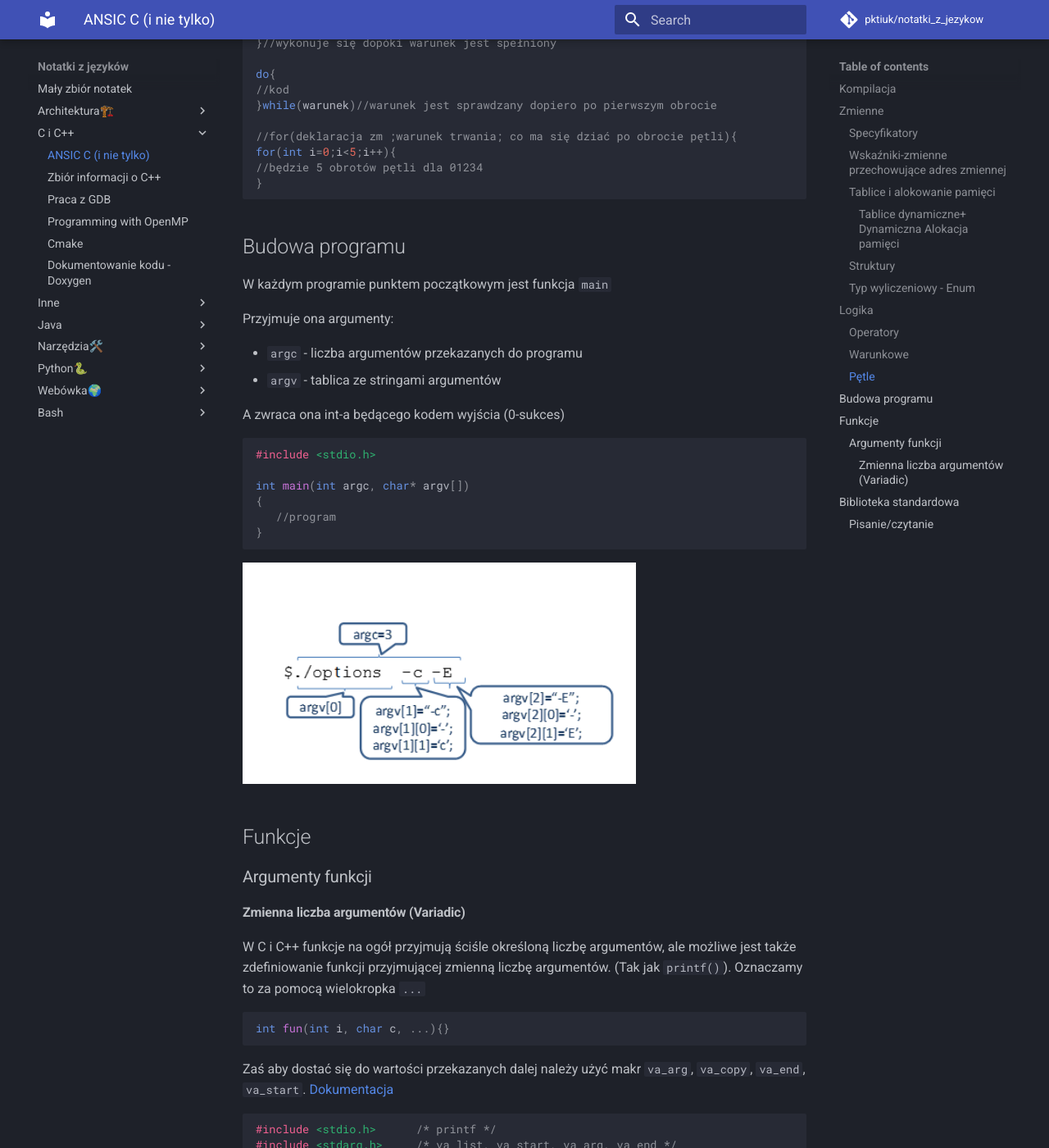
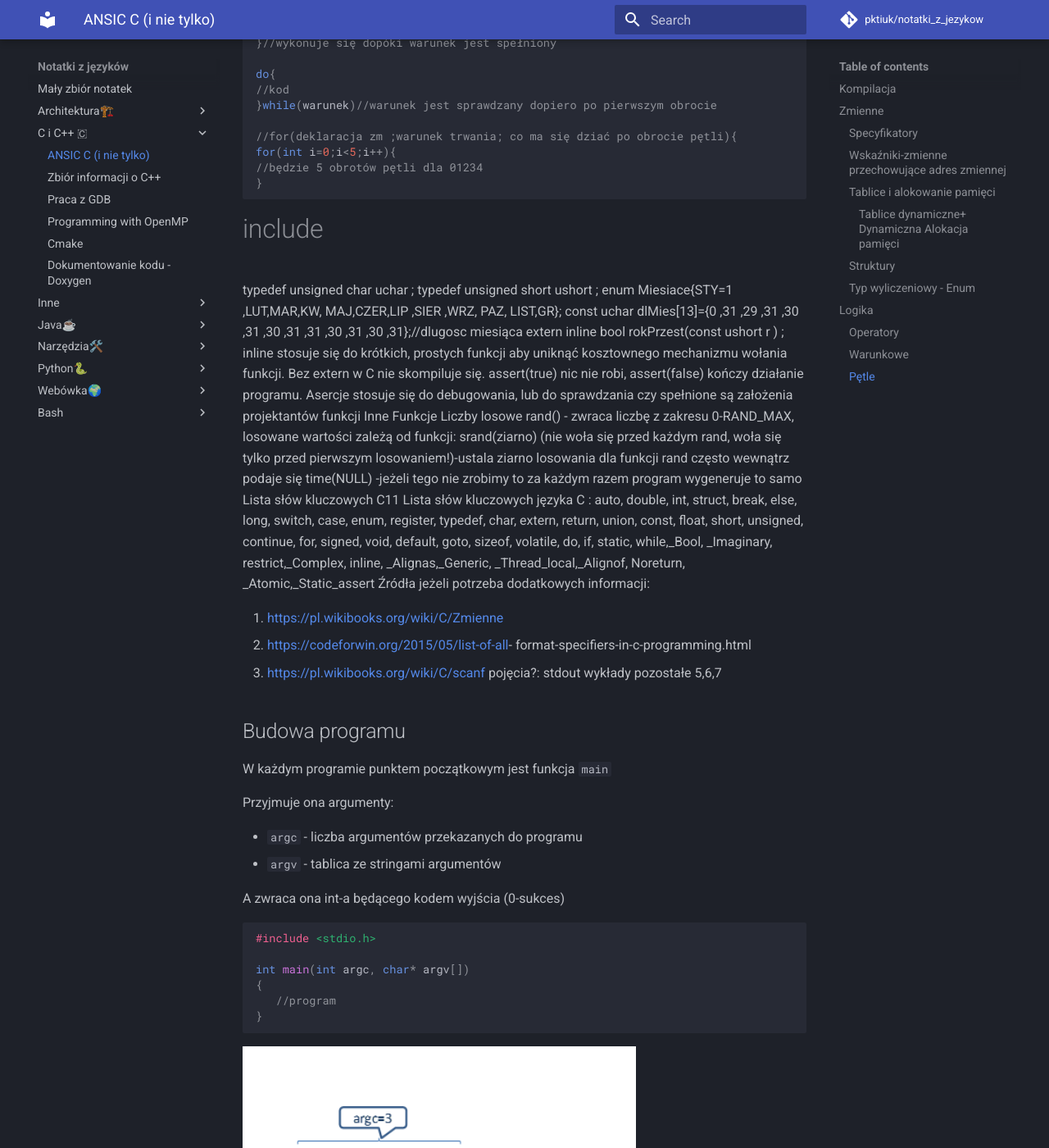
Before and after one commit to pktiuk/notatki_z_jezykow, an MkDocs documentation site: the page built from docs/C i C++ 🇨/0_C.md, in a window 1280 px wide and 1400 px high, scrolled down 6784 px. Shown: the whole window at 82% size. Built offline with MkDocs 1.6.1 and Material for MkDocs 9.7.7, drawn with Linux system fonts in a browser that asks for light colours; comment, search, counter and statistics services are not loaded.

Commit message:
Add Emojis

````diff
--- a/docs/C i C++/0_C.md
+++ b/docs/C i C++ 🇨/0_C.md
@@ -322,6 +322,46 @@
 }
 ```
 
+# include<assert.h>
+
+typedef unsigned char uchar ;
+typedef unsigned short ushort ;
+enum Miesiace{STY=1 ,LUT,MAR,KW, MAJ,CZER,LIP ,SIER
+,WRZ, PAZ, LIST,GR};
+const uchar dlMies[13]={0 ,31 ,29 ,31 ,30 ,31 ,30 ,31
+,31 ,30 ,31 ,30 ,31};//dlugosc miesiąca
+extern inline bool rokPrzest(const ushort r ) ;
+inline stosuje się do krótkich, prostych funkcji aby uniknąć kosztownego
+mechanizmu wołania funkcji. Bez
+extern w C nie skompiluje się. assert(true) nic nie robi, assert(false) kończy
+działanie programu. Asercje
+stosuje się do debugowania, lub do sprawdzania czy spełnione są założenia
+projektantów funkcji
+Inne Funkcje
+Liczby losowe
+rand() - zwraca liczbę z zakresu 0-RAND_MAX, losowane wartości
+zależą od funkcji:
+srand(ziarno) (nie woła się przed każdym rand, woła się tylko przed
+pierwszym losowaniem!)-ustala ziarno losowania dla funkcji rand często
+wewnątrz podaje się time(NULL) -jeżeli tego nie zrobimy to za każdym
+razem program wygeneruje to samo
+Lista słów kluczowych C11
+Lista słów kluczowych języka C :
+auto, double, int, struct, break, else, long, switch,
+case, enum, register, typedef, char, extern, return,
+union, const, float, short, unsigned, continue, for,
+signed, void, default, goto, sizeof, volatile, do, if,
+static, while,\_Bool, \_Imaginary, restrict,\_Complex,
+inline, \_Alignas,\_Generic, \_Thread_local,\_Alignof,
+Noreturn, \_Atomic,\_Static_assert
+Źródła jeżeli potrzeba dodatkowych informacji:
+
+1. <https://pl.wikibooks.org/wiki/C/Zmienne>
+2. <https://codeforwin.org/2015/05/list-of-all>-
+   format-specifiers-in-c-programming.html
+3. <https://pl.wikibooks.org/wiki/C/scanf>
+   pojęcia?: stdout
+   wykłady pozostałe 5,6,7
 
 ## Budowa programu
 
````
Also changed, not shown: docs/C i C++ 🇨/1_cpp.md (renamed from docs/C i C++/1_cpp.md), docs/C i C++ 🇨/2_gdb.md (renamed from docs/C i C++/2_gdb.md), docs/C i C++ 🇨/5_openMP.md (renamed from docs/C i C++/5_openMP.md), docs/C i C++ 🇨/Cmake.md (renamed from docs/C i C++/Cmake.md), docs/C i C++ 🇨/assets/C_arguments_reading.png (renamed from docs/C i C++/assets/C_arguments_reading.png), docs/C i C++ 🇨/dokumentowanie_kodu.md (renamed from docs/C i C++/dokumentowanie_kodu.md), docs/Java☕/assets/Diagram_stanów_wątku.jpg (renamed from docs/Java/assets/Diagram_stanów_wątku.jpg), docs/Java☕/assets/Kolekcje.jpg (renamed from docs/Java/assets/Kolekcje.jpg), docs/Java☕/assets/KolekcjeBiblioteczne.png (renamed from docs/Java/assets/KolekcjeBiblioteczne.png), docs/Java☕/assets/MapMethods.png (renamed from docs/Java/assets/MapMethods.png), docs/Java☕/assets/Zablokowany.jpg (renamed from docs/Java/assets/Zablokowany.jpg), docs/Java☕/java_podstawy.md (renamed from docs/Java/java_podstawy.md), 2 other files.
